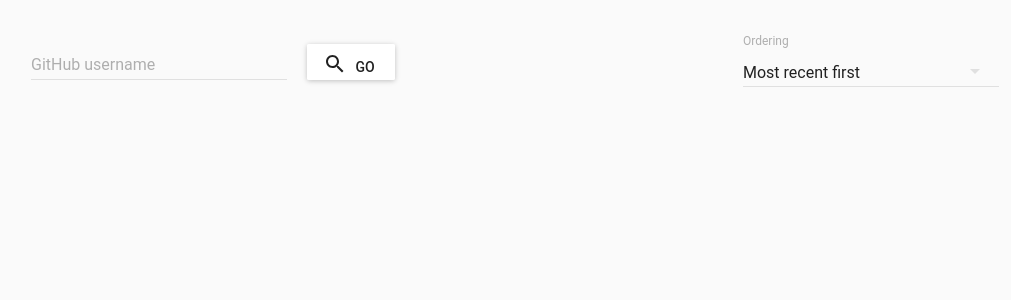
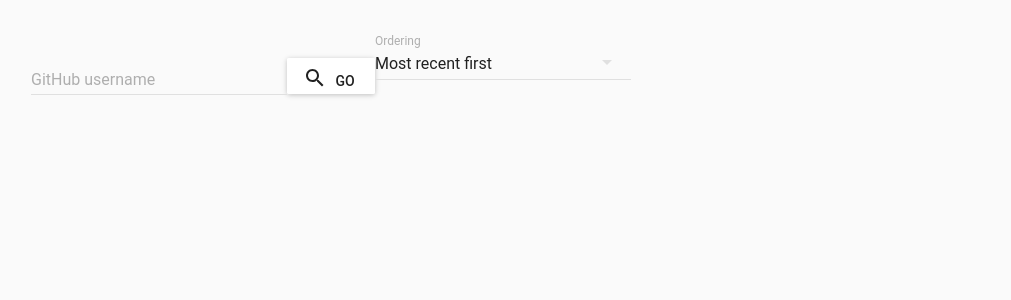
Before and after one commit to maximebl/ReactTechnicalTest, a React app: page / in a window 1280 px wide. Shown: the top 300 px of the page, without its empty margins (125-1136 px from the left). Built offline with nearby package versions, Linux system fonts and the light colour scheme; what react-tap-event-plugin would draw is missing.

Commit message:
First refactoring pass Finished Form unit tests

```diff
--- a/src/Components/Form/Form.js
+++ b/src/Components/Form/Form.js
@@ -11,6 +11,7 @@ import SelectField from 'material-ui/SelectField';
 import MenuItem from 'material-ui/MenuItem';
 import TextField from 'material-ui/TextField';
 import injectTapEventPlugin from 'react-tap-event-plugin';
+
 // Required at the top of the script to properly dispatch Material-UI components onClick events.
 injectTapEventPlugin();
 
@@ -49,27 +50,33 @@ handleSubmit = (event) => {
 
   render() {
     return (
+    // ref attributes are used to properly select Material-UI components during unit tests only.
     <div>
         <MuiThemeProvider muiTheme={getMuiTheme(lightBaseTheme)}>
-            <div style={{display:'table', width:'100%'}}>
+            <div className={this.props.visible ? 'form--visible' : 'form--hidden'}>
                 <TextField
-                    hintText="Enter username here"
-                    style={{marginRight:'20px'}}
-                    floatingLabelText="GitHub username"
+                    ref='UsernameField'
+                    className='UsernameField'
+                    hintText='Enter username here'
+                    floatingLabelText='GitHub username'
                     onChange={(event) => this.setState({ userName: event.target.value })}
                     value={this.state.userName} />
 
                 <RaisedButton
-                    label="Go"
+                    ref='SubmitButton'
+                    className='SubmitButton'
+                    label='Go'
                     icon={<ActionSearch />}
                     onClick={this.handleSubmit} />
 
-                <SelectField floatingLabelText="Ordering"
+                <SelectField
+                    ref='OrderingList'
+                    className='OrderingList'
+                    floatingLabelText='Ordering'
                     value={this.state.value}
-                    style={{display:'table-cell'}}
                     onChange={this.handleChange}>
-                    <MenuItem value={'desc'} primaryText='Most recent first' />
-                    <MenuItem value={'asc'} primaryText='Oldest first' />
+                        <MenuItem value={'desc'} primaryText='Most recent first' />
+                        <MenuItem value={'asc'} primaryText='Oldest first' />
                 </SelectField>
             </div>
         </MuiThemeProvider>
--- /dev/null
+++ b/src/Components/Form/FormStyles.css
@@ -0,0 +1,15 @@
+.UsernameInputTextField{
+    margin-right: 20px;
+}
+
+.OrderingInputSelectField{
+    display: table-cell !important;
+}
+
+.form--visible{
+    display: table;
+}
+
+.form--hidden{
+    display: none;
+}
--- a/src/Components/GitHubUserRepos/GitHubUserRepos.js
+++ b/src/Components/GitHubUserRepos/GitHubUserRepos.js
@@ -11,6 +11,7 @@ export default class GitHubUserRepos extends React.Component {
             cards: [],
             resultHeader: {},
             headerVisible: false,
+            formVisible: true,
         };
     }
 
@@ -24,13 +25,19 @@ export default class GitHubUserRepos extends React.Component {
 
     render() {
         return (
-      <div className="card-container">
-        <Form onClick={this.addNewCard} />
+            <div className='card-container'>
+                <Form
+                    onClick={this.addNewCard}
+                    visible={this.state.formVisible} />
+
                 <ResultHeader
                     result={this.state.resultHeader}
                     resultCount={this.state.cards.length}
                     visible={this.state.headerVisible}/>
-        <CardList cards={this.state.cards} top={this.props.top}/>
+
+                <CardList
+                    cards={this.state.cards}
+                    top={this.props.top}/>
             </div>
         );
     }
--- a/src/index.js
+++ b/src/index.js
@@ -1,6 +1,7 @@
 'use strict'
 import './index.css';
 import './Components/ResultHeader/ResultHeaderStyles.css';
+import './Components/Form/FormStyles.css';
 import React from 'react';
 import ReactDOM from 'react-dom';
 import App from './Components/App/App.js';
```
Also changed, not shown: .babelrc, 4 other files (tests, documents, lock files or other folders). Lines whose indentation alone changed are shown as unchanged.
